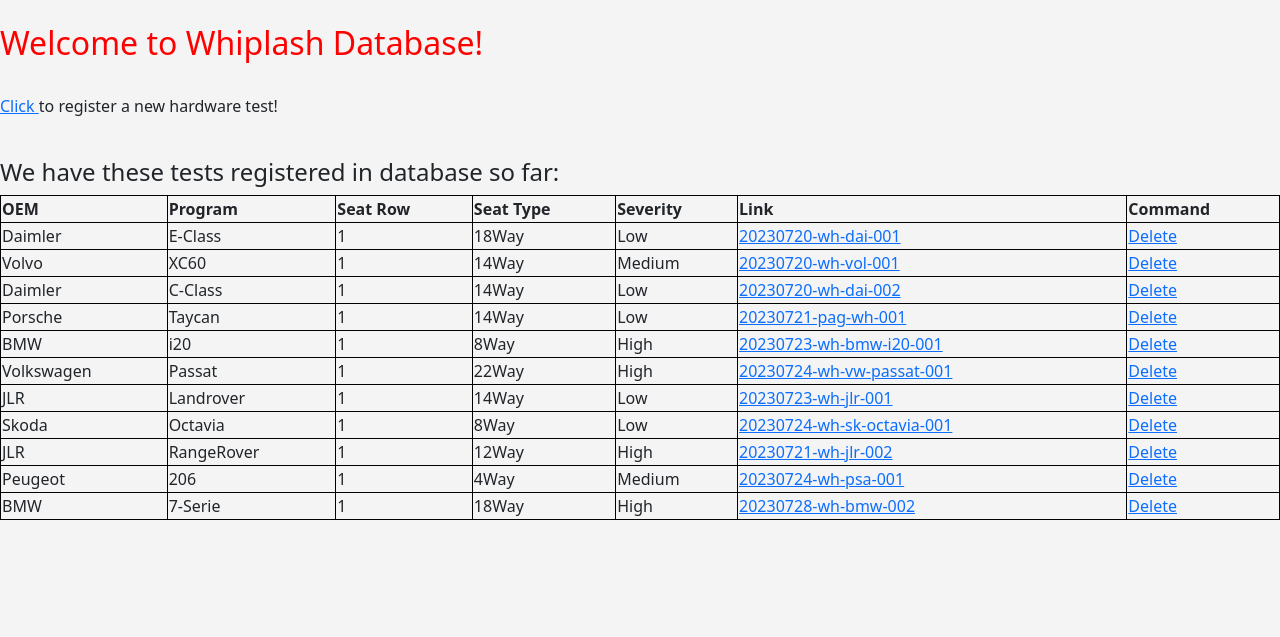
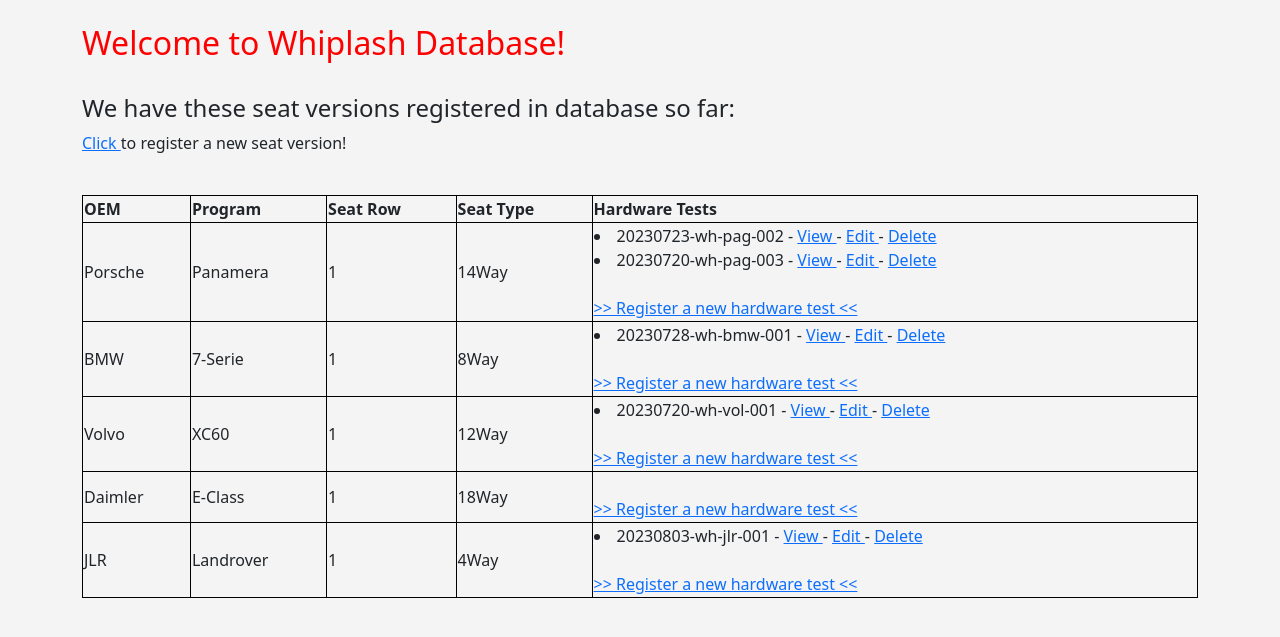
Before and after one commit to pvlasak/Whiplash_Test_Web_App, a Flask app: page /profile in a window 1280 px wide. Shown: the part 56-693 px from the top of the page. Run offline with Flask 3, Linux system fonts and the light colour scheme; a user stored in the database is signed in; data comes from the database, SQL or seed files in the repository.

Commit message:
Database relationships changed. Profile route function changed.

```diff
--- a/app.py
+++ b/app.py
@@ -43,9 +43,28 @@
     print(users)
 
 
+def fetch_all_results():
+    with app.app_context():
+        all_results = Result.query.all()
+    print(all_results)
+
+
+def fetch_all_samples():
+    with app.app_context():
+        all_samples = Sample.query.all()
+    print(all_samples)
+
+
+def fetch_all_tests():
+    with app.app_context():
+        all_tests = Test.query.all()
+    print(all_tests)
+
+
 login_manager = LoginManager()
 login_manager.init_app(app)
 login_manager.login_view = 'login'
+
 
 from routes import *
 
--- a/routes.py
+++ b/routes.py
@@ -1,6 +1,6 @@
 from sqlalchemy import desc
 
-from forms import LoginForm, UserRegistrationForm, TestRegistrationForm, ResultForm
+from forms import LoginForm, UserRegistrationForm, TestRegistrationForm, ResultForm, SampleRegistrationForm
 from app import app, db, login_manager
 from models import *
 from flask import render_template, redirect, url_for, flash, request
@@ -66,21 +66,35 @@
     return render_template('user_register.html', title='Register', form=form)
 
 
-@app.route('/test_register', methods=['GET', 'POST'])
-def test_register():
+@app.route('/sample_register', methods=['GET', 'POST'])
+def sample_register():
+    form = SampleRegistrationForm()
+    if form.validate_on_submit():
+        sample = Sample(oem=form.OEM.data, program=form.Program.data, seat_row=form.Seat_Row.data,
+                        seat_type=form.Seat_Type.data)
+        db.session.add(sample)
+        db.session.commit()
+        flash('Sample for {} OEM in {} program has been registered'.format(sample.oem, sample.program))
+        return redirect(url_for('profile'))
+    return render_template('sample_register.html', title='Register Sample', form=form)
+
+
+@app.route('/test_register/<int:sample_id>', methods=['GET', 'POST'])
+def test_register(sample_id):
     form = TestRegistrationForm()
-    last_id = Test.query.order_by(desc(Test.id)).first().id
-    sequence_id = last_id + 1
+    sample = Sample.query.get(sample_id)
+    if Test.query.count() == 0:
+        sequence_id = 1
+    else:
+        last_id = Test.query.order_by(desc(Test.id)).first().id
+        sequence_id = last_id + 1
     if form.validate_on_submit():
-        sample = Sample(id=sequence_id, oem=form.OEM.data, program=form.Program.data, seat_row=form.Seat_Row.data,
-                        seat_type=form.Seat_Type.data)
         pulse = Pulse.query.filter_by(severity=form.Pulse.data).first()
+        test_data = Test(id=sequence_id, label=form.label.data, pulse_id=pulse.id, sample_id=sample.id)
         result = Result(id=sequence_id, NIC=0, Nkm=0, rebound_velocity=0,
                         Fx_upper_neck=0, Fz_upper_neck=0,
-                        T1_acceleration=0, time_head_contact=0)
-        test_data = Test(id=sequence_id, label=form.label.data, sample_id=sample.id, pulse_id=pulse.id,
-                         result_id=result.id)
-        db.session.add_all([sample, result, test_data])
+                        T1_acceleration=0, time_head_contact=0, test_id=test_data.id)
+        db.session.add_all([result, test_data])
         db.session.commit()
         flash('Test registered successfully!')
         return redirect(url_for('test', id=sequence_id, _external=True, _scheme='http'))
--- a/templates/base.html
+++ b/templates/base.html
@@ -17,7 +17,7 @@
   <body>
     {% include 'navbar.html' %}
     </br>
-    <div>
+    <div class="container">
       {% block content %}
       {% endblock %}
     </div>
--- a/templates/profile.html
+++ b/templates/profile.html
@@ -13,28 +13,32 @@
     {% endfor %}
     <h2 style="color:red"> Welcome to Whiplash Database! </h2>
     <br>
-    <p> <a href="{{url_for('test_register')}}"> Click </a> to register a new hardware test!  </p>
+    <h4> We have these seat versions registered in database so far: </h4>
+    <p> <a href="{{url_for('sample_register')}}"> Click </a> to register a new seat version!  </p>
     <br>
-    <h4> We have these tests registered in database so far: </h4>
     <table style="width:100%">
         <tr>
             <th>OEM</th>
             <th>Program</th>
             <th>Seat Row</th>
             <th>Seat Type</th>
-            <th>Severity</th>
-            <th>Link</th>
-            <th>Command</th>
+            <th>Hardware Tests</th>
         </tr>
-        {% for test in template_tests %}
+        {% for sample in template_samples %}
         <tr>
-            <td>{{ template_samples[test.id-1].oem }} </td>
-            <td>{{ template_samples[test.id-1].program }}</td>
-            <td>{{ template_samples[test.id-1].seat_row }}</td>
-            <td>{{ template_samples[test.id-1].seat_type }} </td>
-            <td>{{ template_pulses[test.pulse_id-1].severity }} </td>
-            <td> <a href="{{ url_for('test', id=test.id) }}">{{ test.label}} </a> </td>
-            <td> <a href="{{ url_for('delete_test', id=test.id) }}"> Delete </a> </td>
+            <td>{{ template_samples[sample.id-1].oem }} </td>
+            <td>{{ template_samples[sample.id-1].program }}</td>
+            <td>{{ template_samples[sample.id-1].seat_row }}</td>
+            <td>{{ template_samples[sample.id-1].seat_type }} </td>
+            <td>
+                {% for test in template_tests %}
+                    {% if test.sample_id == sample.id %}
+                        <li> {{ test.label }} - <a href="{{url_for('test', id=test.id)}}"> View </a> - <a href="{{url_for('update', id=test.id)}}"> Edit </a> - <a href="{{url_for('delete_test', id=test.id)}}"> Delete </a></li>
+                    {% endif %}
+                {% endfor %}
+                </br>
+                <a href="{{url_for('test_register', sample_id=sample.id)}}"> >> Register a new hardware test << </a>
+            </td>
         </tr>
         {% endfor %}
     </table>
--- a/templates/result.html
+++ b/templates/result.html
@@ -10,9 +10,9 @@
   border: 2px solid black;
 }
 .button2 {
-  background-color: blue;
+  background-color: yellow;
   color: black;
-  border: 2px solid white;
+  border: 2px solid black;
 }
 </style>
     {% for message in get_flashed_messages() %}
```
Also changed, not shown: forms.py (+7 -3 lines), models.py (+5 -5 lines), templates/sample_register.html (added, +35 -0 lines), templates/test_register.html (+0 -24 lines), instance/whiplash_database.db.
